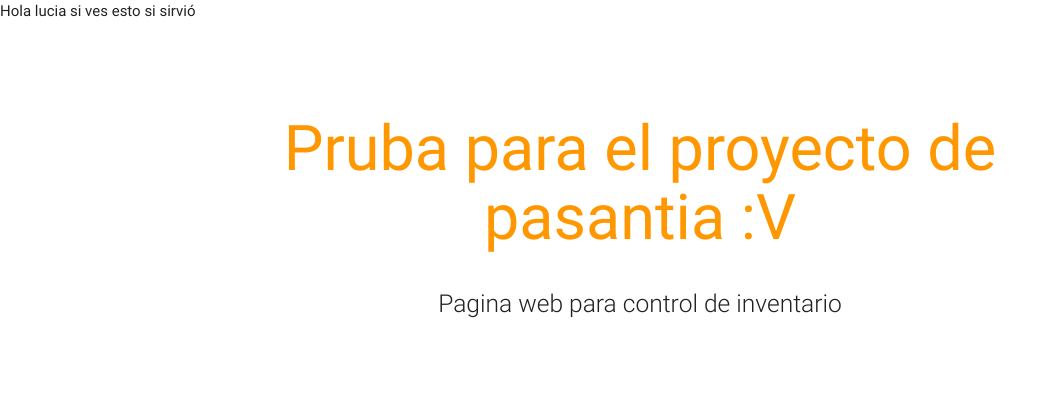
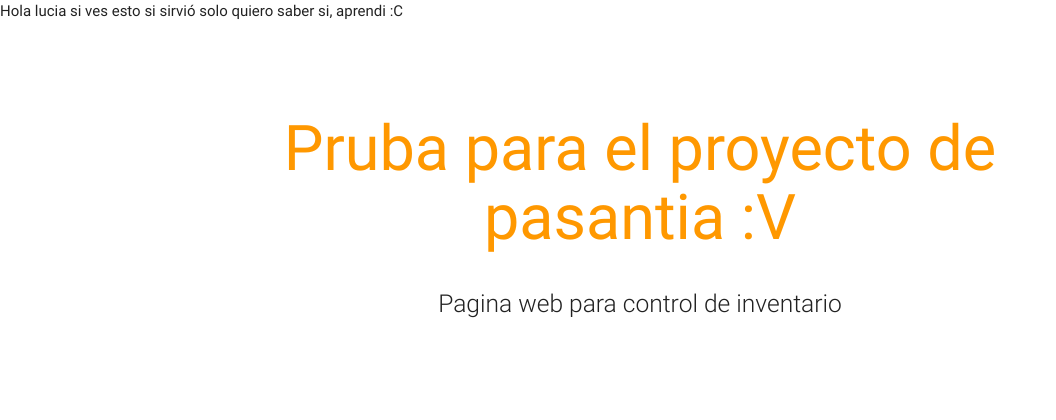
Before and after one commit to karlalucia/ProtoProject, a PHP site: page / in a window 1280 px wide. Shown: the top 420 px of the page, without its empty margins (0-1056 px from the left). Run offline with PHP 8.4, Linux system fonts and the light colour scheme; some libraries are stand-ins or nearby versions.

Commit message:
prueba de lu 2

```diff
--- a/menu.php
+++ b/menu.php
@@ -1 +1,2 @@
 Hola lucia si ves esto si sirvió
+solo quiero saber si, aprendi :C
```
